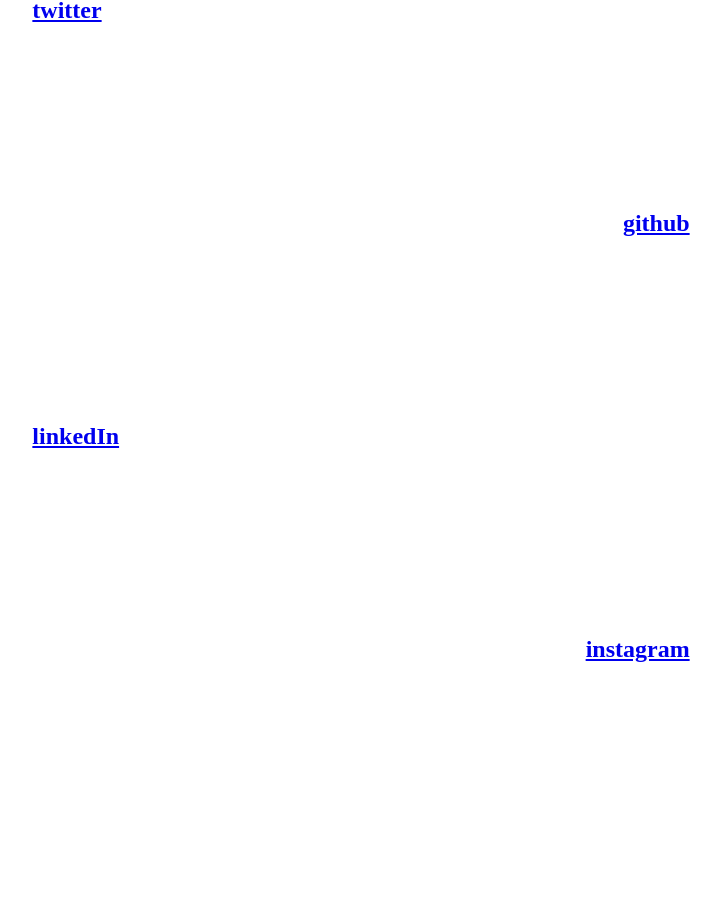
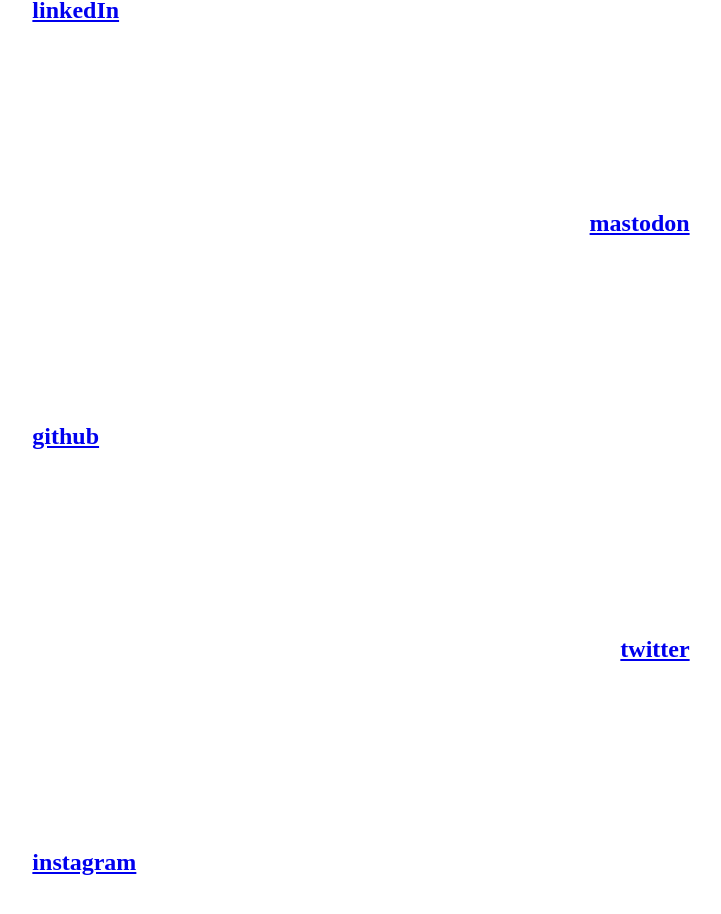
Before and after one commit to kyleecodes/communaltech-website_old, a Next.js app: page /socials in a window 1280 px wide. Shown: the part 810-1724 px from the top of the page, without its empty margins (279-1000 px from the left). Before the commit the page ends 1596 px from the top, so only its background shows below. Built offline with nearby package versions, Linux system fonts and the light colour scheme; a web font is replaced by a local one.

Commit message:
Added Mastodon link

```diff
--- a/components/SocialLinks.js
+++ b/components/SocialLinks.js
@@ -30,23 +30,30 @@
       </div>
 
       <div className={styles.left_link_container}>
-        <a href="https://twitter.com/communal_tech">
-          <h2> twitter </h2>{" "}
-        </a>
-      </div>
-
-      <div className={styles.right_link_container}>
-        <a href="https://github.com/kyleecodes">
-          <h2> github </h2>{" "}
-        </a>
-      </div>
-      <div className={styles.left_link_container}>
         <a href="https://www.linkedin.com/in/kyleecodes/">
           <h2> linkedIn </h2>
         </a>
       </div>
 
       <div className={styles.right_link_container}>
+        <a href="https://hachyderm.io/@communaltech">
+          <h2> mastodon </h2>{" "}
+        </a>
+      </div>
+
+      <div className={styles.left_link_container}>
+        <a href="https://github.com/kyleecodes">
+          <h2> github </h2>{" "}
+        </a>
+      </div>
+
+      <div className={styles.right_link_container}>
+        <a href="https://twitter.com/communal_tech">
+          <h2> twitter </h2>{" "}
+        </a>
+      </div>
+
+      <div className={styles.left_link_container}>
         <a href="https://www.instagram.com/kylee.codes/">
           <h2> instagram </h2>{" "}
         </a>
```
